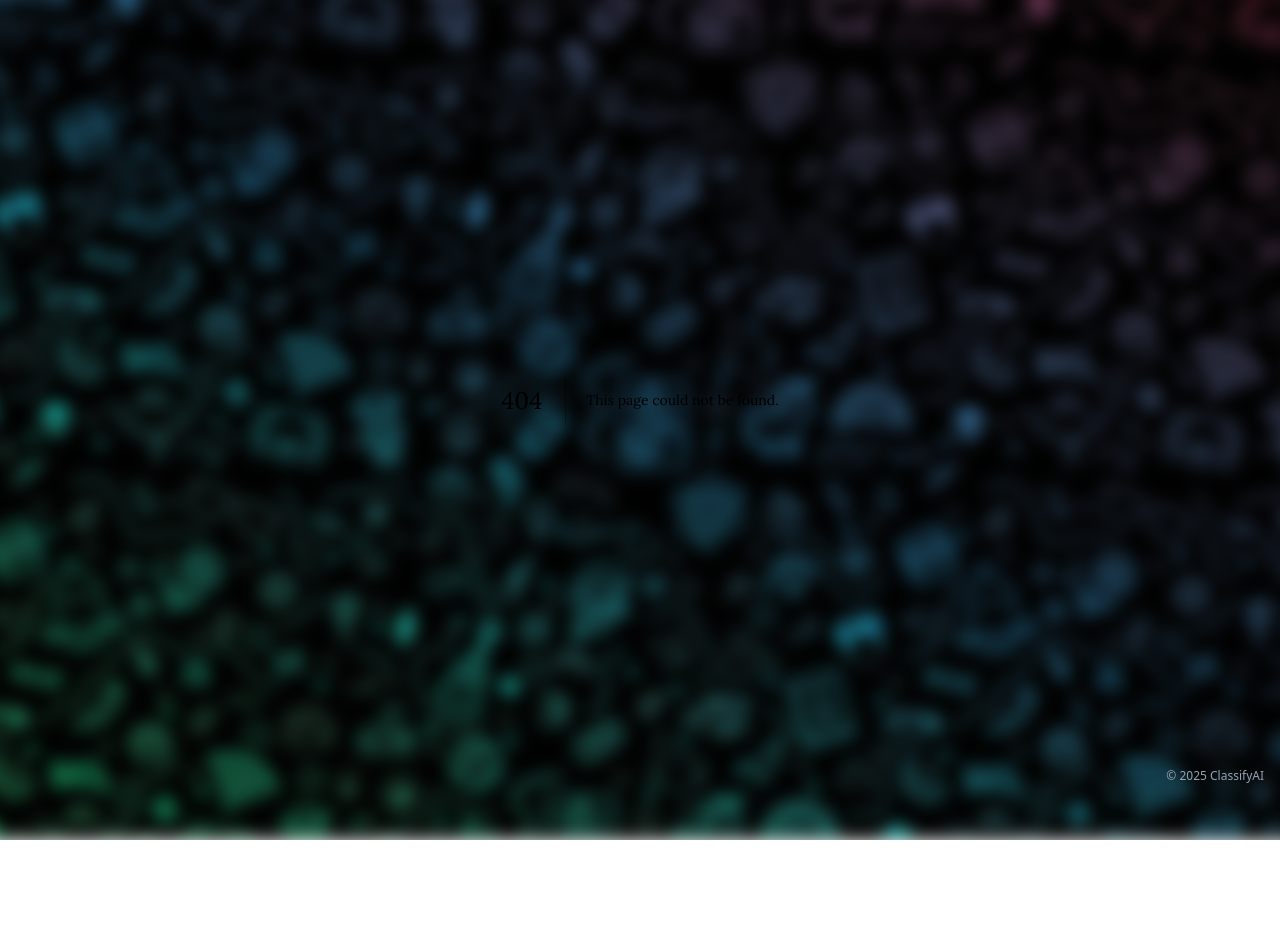
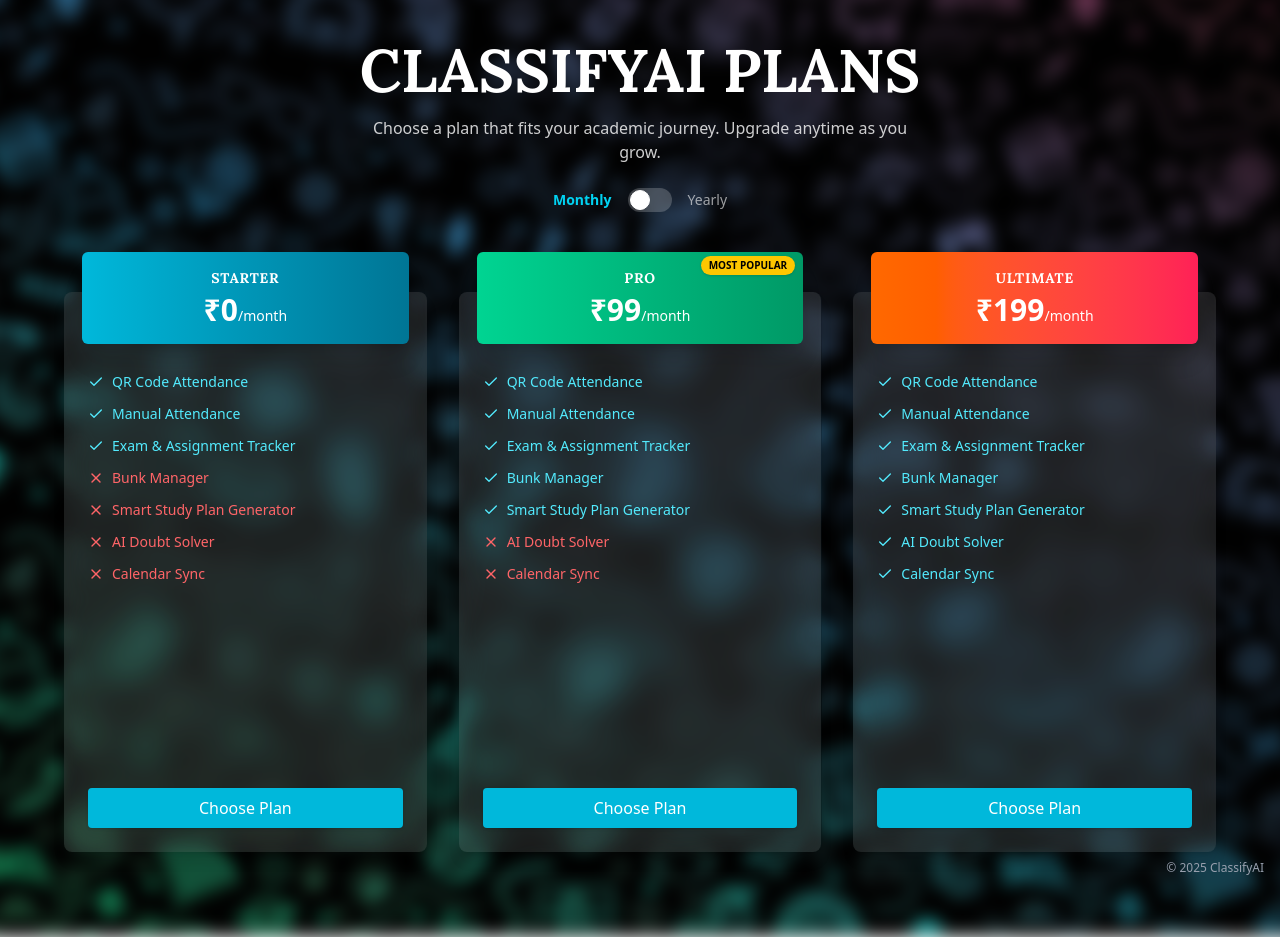
Before and after one commit to Rishisinghparihar/ClassifyAI, a Next.js app: page /dashboard/student/premium in a window 1280 px wide. Before the commit this address had no page. Shown: the top 937 px of the page. Before the commit the page ends 840 px from the top, so only its background shows below. Built offline with nearby package versions, Linux system fonts and the light colour scheme.

Commit message:
feat: enhance StudentDashboard with improved logout button and add premium plans page

```diff
--- a/src/app/dashboard/student/page.tsx
+++ b/src/app/dashboard/student/page.tsx
@@ -157,16 +157,17 @@
           </div>
         </div>
         <div
-          className="absolute top-[1.5rem] right-[8rem] text-xs text-cyan-400 group rounded-4xl"
+          className="absolute top-[1.3rem] right-[8rem] group cursor-pointer"
           onClick={() => logout()}
         >
-          <div className="px-2 py-1 flex items-center space-x-2 transition-all duration-300 ease-in-out group-hover:px-4 cursor-pointer">
-            <LogOut className="transition-transform duration-300 group-hover:scale-110" />
-            <span className="overflow-hidden max-w-0 group-hover:max-w-[100px] transition-all duration-300 text-sm text-cyan-200">
-              LogOut
+          <div className="relative flex items-center justify-center p-2 rounded-full  transition">
+            <LogOut className="text-cyan-300" />
+            <span className="absolute top-full mb-1 px-2 py-1 text-xs rounded bg-cyan-500 text-white opacity-0 group-hover:opacity-100 scale-95 group-hover:scale-100 transition-all duration-200 pointer-events-none">
+              Logout
             </span>
           </div>
         </div>
+
         <ChatBot />
 
         <div className="ml-4 mt-4">
--- /dev/null
+++ b/src/app/dashboard/student/premium/page.tsx
@@ -0,0 +1,140 @@
+"use client";
+import { Check, X } from "lucide-react";
+import React, { useState } from "react";
+
+const monthlyPlans = [
+  {
+    title: "Starter",
+    price: 0,
+    bg: "from-cyan-500 to-cyan-700",
+    features: [
+      "QR Code Attendance",
+      "Manual Attendance",
+      "Exam & Assignment Tracker",
+    ],
+    extra: ["Bunk Manager", "Smart Study Plan Generator", "AI Doubt Solver", "Calendar Sync"],
+    popular: false,
+  },
+  {
+    title: "Pro",
+    price: 99,
+    bg: "from-emerald-400 to-emerald-600",
+    features: [
+      "QR Code Attendance",
+      "Manual Attendance",
+      "Exam & Assignment Tracker",
+      "Bunk Manager",
+      "Smart Study Plan Generator",
+    ],
+    extra: ["AI Doubt Solver", "Calendar Sync"],
+    popular: true,
+  },
+  {
+    title: "Ultimate",
+    price: 199,
+    bg: "from-orange-500 to-rose-500",
+    features: [
+      "QR Code Attendance",
+      "Manual Attendance",
+      "Exam & Assignment Tracker",
+      "Bunk Manager",
+      "Smart Study Plan Generator",
+      "AI Doubt Solver",
+      "Calendar Sync",
+    ],
+    extra: [],
+    popular: false,
+  },
+];
+
+const yearlyPlans = monthlyPlans.map((plan) => ({
+  ...plan,
+  price: plan.price === 0 ? 0 : plan.price * 10, // 2 months free
+}));
+
+const Page = () => {
+  const [isYearly, setIsYearly] = useState(false);
+  const plans = isYearly ? yearlyPlans : monthlyPlans;
+
+  return (
+   <div className="flex flex-col items-center justify-center min-h-screen w-full px-4 py-10 text-white">
+      <h1 className="text-4xl md:text-6xl font-bold uppercase mb-4">ClassifyAI Plans</h1>
+      <p className="text-center max-w-xl text-white/80 mb-6">
+        Choose a plan that fits your academic journey. Upgrade anytime as you grow.
+      </p>
+
+      {/* Toggle Switch */}
+      <div className="mb-20 flex items-center gap-4">
+        <span className={`text-sm ${!isYearly ? "text-cyan-400 font-semibold" : "text-white/60"}`}>
+          Monthly
+        </span>
+        <label className="relative inline-flex items-center cursor-pointer">
+          <input
+            type="checkbox"
+            checked={isYearly}
+            onChange={() => setIsYearly(!isYearly)}
+            className="sr-only peer"
+          />
+          <div className="w-11 h-6 bg-white/20 peer-focus:outline-none rounded-full peer peer-checked:after:translate-x-full after:content-[''] after:absolute after:top-[2px] after:left-[2px] after:bg-white after:border after:rounded-full after:h-5 after:w-5 after:transition-all peer-checked:bg-cyan-600"></div>
+        </label>
+        <span className={`text-sm ${isYearly ? "text-cyan-400 font-semibold" : "text-white/60"}`}>
+          Yearly
+        </span>
+      </div>
+
+      {/* Pricing Cards Grid */}
+      <div className="grid grid-cols-1 md:grid-cols-3 gap-8 w-full max-w-6xl">
+        {plans.map((plan, index) => (
+          <div
+            key={index}
+            className="relative flex flex-col items-center transition transform hover:-translate-y-2 hover:scale-[1.02]"
+          >
+            {/* Floating Header */}
+            <div
+              className={`absolute -top-10 z-10 w-[90%] rounded-md bg-gradient-to-r ${plan.bg} text-white text-center py-4 shadow-xl`}
+            >
+              <h2 className="text-sm font-semibold tracking-wider uppercase">{plan.title}</h2>
+              <p className="text-3xl font-bold mt-1">
+                ₹{plan.price}
+                <span className="text-sm font-normal">/{isYearly ? "year" : "month"}</span>
+              </p>
+              {plan.popular && (
+                <span className="absolute top-1 right-2 bg-yellow-400 text-black text-[10px] px-2 py-0.5 rounded-full font-bold uppercase shadow">
+                  Most Popular
+                </span>
+              )}
+            </div>
+
+            {/* Pricing Card */}
+            <div className="relative w-full bg-white/10 text-white backdrop-blur-lg rounded-lg shadow-lg pt-20 px-6 pb-6 flex flex-col justify-between min-h-[35rem]">
+              {/* Feature List */}
+              <ul className="space-y-3 text-sm mb-6">
+                {monthlyPlans[0].features.concat(monthlyPlans[0].extra).map((featureText, i) => {
+                  const included = plan.features.includes(featureText);
+                  return (
+                    <li
+                      key={i}
+                      className={`flex items-center gap-2 ${
+                        included ? "text-cyan-300" : "text-red-400"
+                      }`}
+                    >
+                      {included ? <Check size={16} /> : <X size={16} />}
+                      {featureText}
+                    </li>
+                  );
+                })}
+              </ul>
+
+              {/* CTA Button */}
+              <button className="w-full py-2 bg-cyan-500 hover:bg-cyan-600 text-white rounded shadow transition">
+                Choose Plan
+              </button>
+            </div>
+          </div>
+        ))}
+      </div>
+    </div>
+  );
+};
+
+export default Page;
--- a/src/components/student/PremiumCard.tsx
+++ b/src/components/student/PremiumCard.tsx
@@ -1,8 +1,10 @@
 "use client";
 import Image from 'next/image'
+import { useRouter } from 'next/navigation';
 import React from 'react'
 
 const PremiumCard = () => {
+  const router = useRouter();
   return (
     <div className='w-[30rem] h-72 grid-cols-2 rounded-4xl to-black/20 bg-gradient-to-tl from-white/20 grid items-center justify-center border border-cyan-500' >
 
@@ -10,7 +12,7 @@
               <Image src={"/logo-nobg.png"}  alt='Logo' width={200} height={200}  />
         <h2 className='text-3xl font-bold mt-7'>Go Premium</h2>
         <p className='mt-2 text-xs'>Unlock exclusive features and perks</p>
-        <button className='mt-4 px-6 py-2 cursor-pointer bg-cyan-700 text-white rounded-full hover:bg-cyan-600 transition duration-300'>
+        <button onClick={() => router.push("/dashboard/student/premium")} className='mt-4 px-6 py-2 cursor-pointer bg-cyan-700 text-white rounded-full hover:bg-cyan-600 transition duration-300'>
           Upgrade Now
         </button>
         </div>
```
